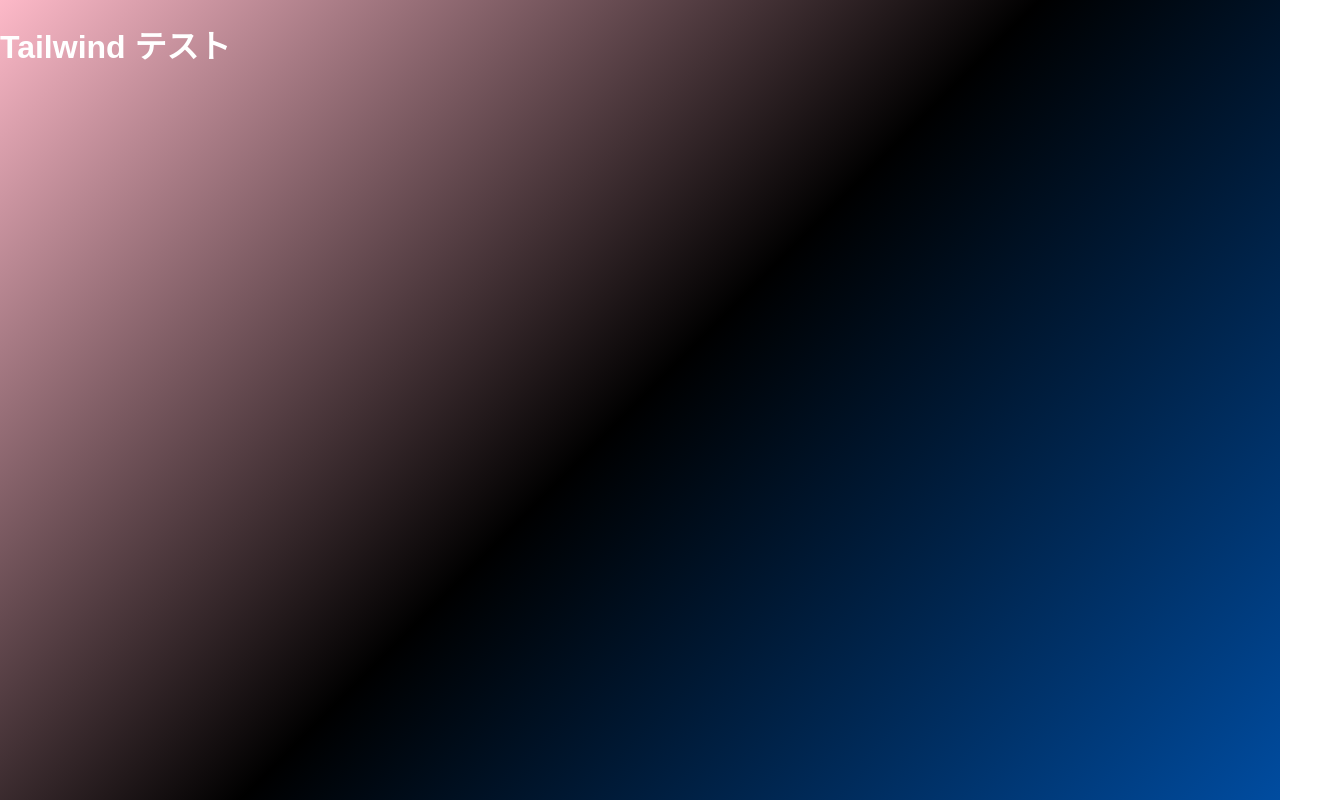
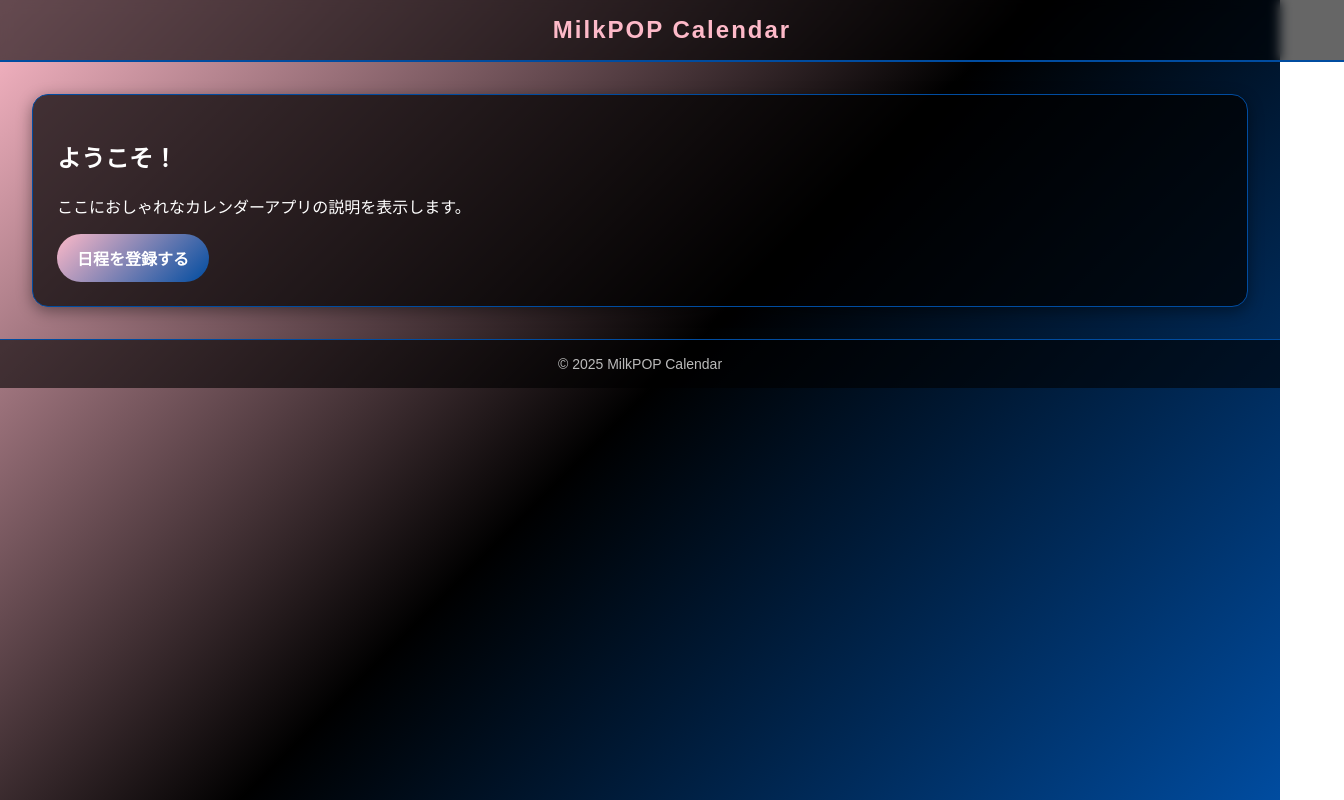
Before and after one commit to kuzyoumike0/milkpop-calendarapp, a React (Create React App) app in the folder frontend/: page / in a window 1280 px wide. Shown: the whole page, 1344 px wide, since content can reach past the window. Built offline with nearby package versions, Linux system fonts and the light colour scheme.

Commit message:
Update App.jsx

```diff
--- a/frontend/src/App.jsx
+++ b/frontend/src/App.jsx
@@ -1,8 +1,19 @@
+import React from "react";
+import "./index.css";
+
 function App() {
   return (
-    <div className="min-h-screen bg-black text-white flex items-center justify-center">
-      <h1 className="text-4xl text-pink">Tailwind テスト</h1>
-    </div>
+    <>
+      <header>MilkPOP Calendar</header>
+      <main>
+        <div className="card">
+          <h2>ようこそ！</h2>
+          <p>ここにおしゃれなカレンダーアプリの説明を表示します。</p>
+          <button>日程を登録する</button>
+        </div>
+      </main>
+      <footer>© 2025 MilkPOP Calendar</footer>
+    </>
   );
 }
 
```
